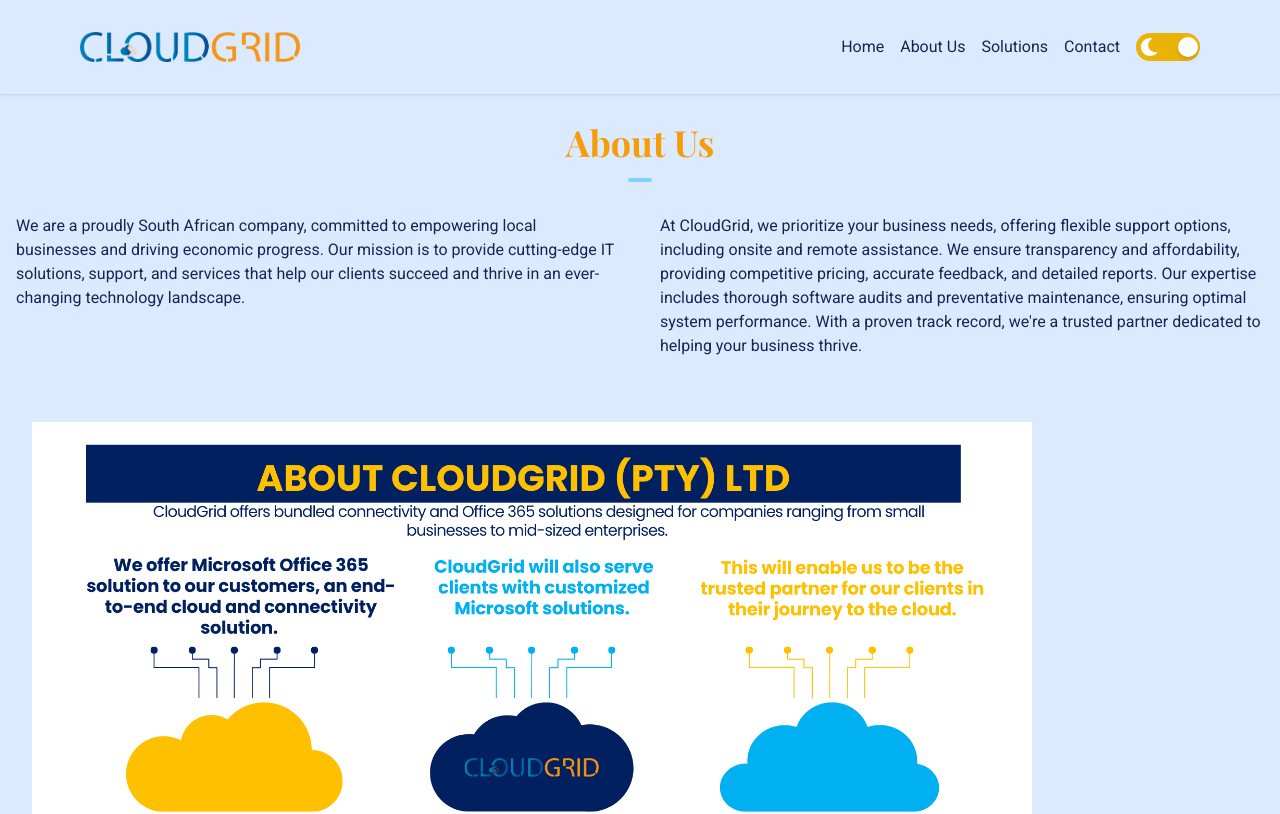
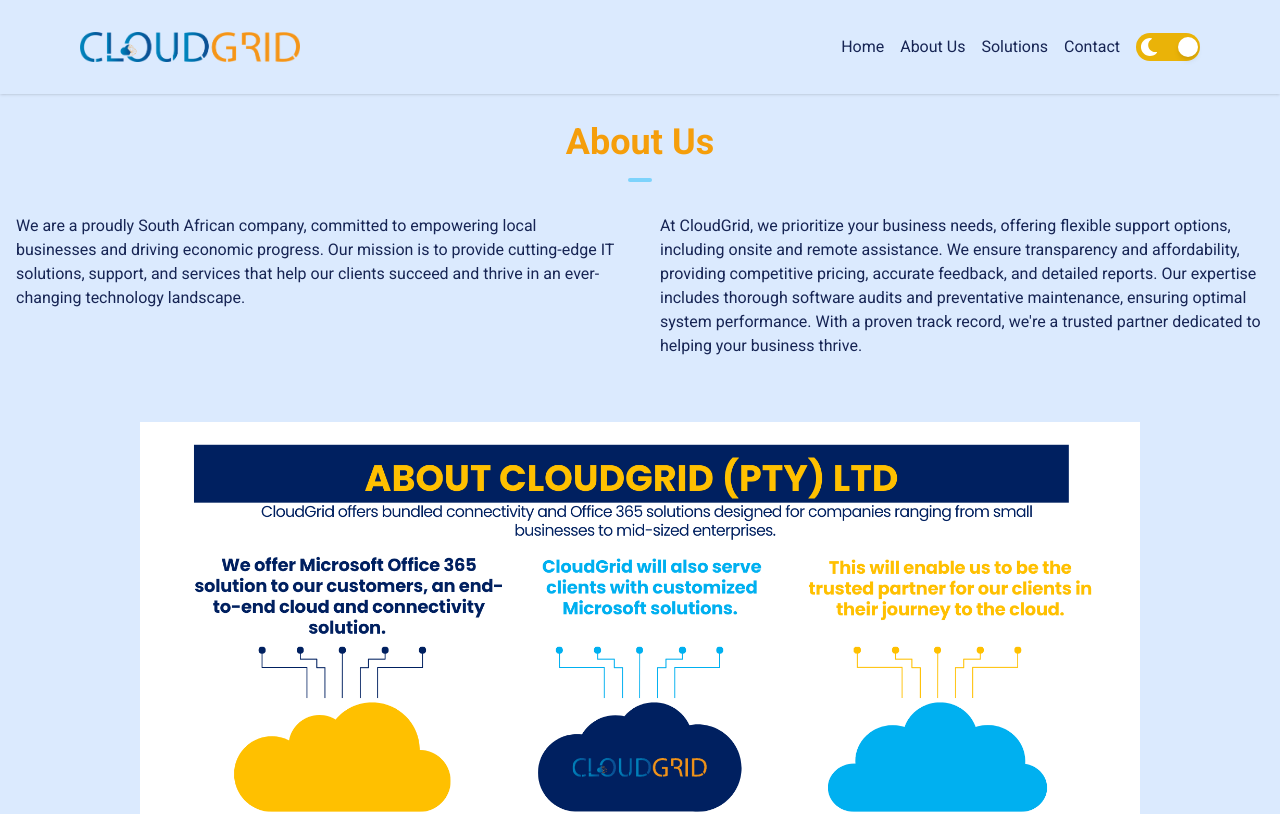
Before and after one commit to Sheilakobue/Cloudgrid-website, a Next.js app: page /about in a window 1280 px wide. Shown: the top 814 px of the page. Built offline with nearby package versions, Linux system fonts and the light colour scheme.

Commit message:
center the about image

```diff
--- a/src/app/about/page.tsx
+++ b/src/app/about/page.tsx
@@ -11,10 +11,10 @@
   return (
     <section className="dark:text-neutral-100 dark:bg-gray-800">
       <div className="my-5 pb-5 md:pt-2 md:pb-0">
-        <h1 className="text-center text-4xl font-bold mb-4 text-amber-500">
+        <p className="text-center text-4xl font-bold mb-4 text-amber-500">
           About Us
           <hr className="w-6 h-1 mx-auto m-4 bg-sky-300 border-0 rounded" />
-        </h1>
+        </p>
         <div className="flex flex-col space-y-5 md:text-base text-xs text-blue-950 dark:text-neutral-100 items-stretch justify-center align-top md:flex-row md:text-left md:p-4 p-4 md:space-y-0 md:space-x-10">
 
           {/* First Text Section */}
@@ -43,7 +43,7 @@
         </div>
 
         {/* About Picture section */}
-        <div className="md:mt-4 p-8">
+        <div className="md:mt-4 p-8 flex justify-center">
           <Image
             src={aboutPicture}
             alt="about"
```
